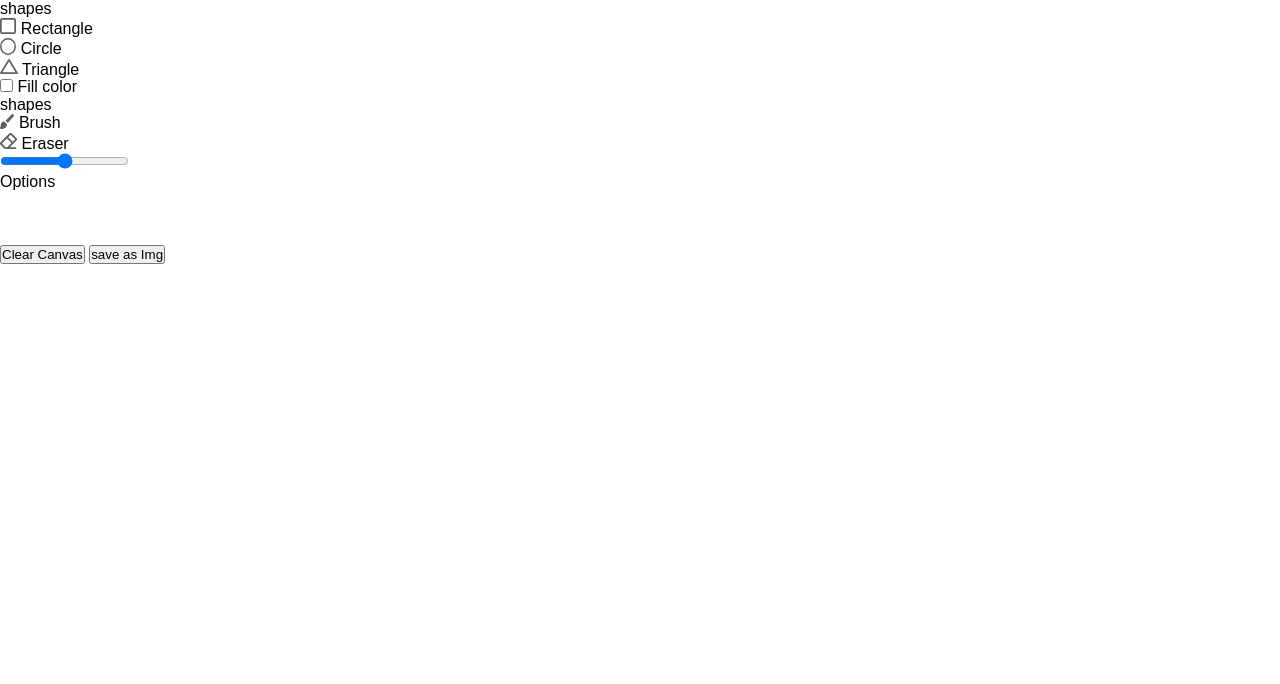
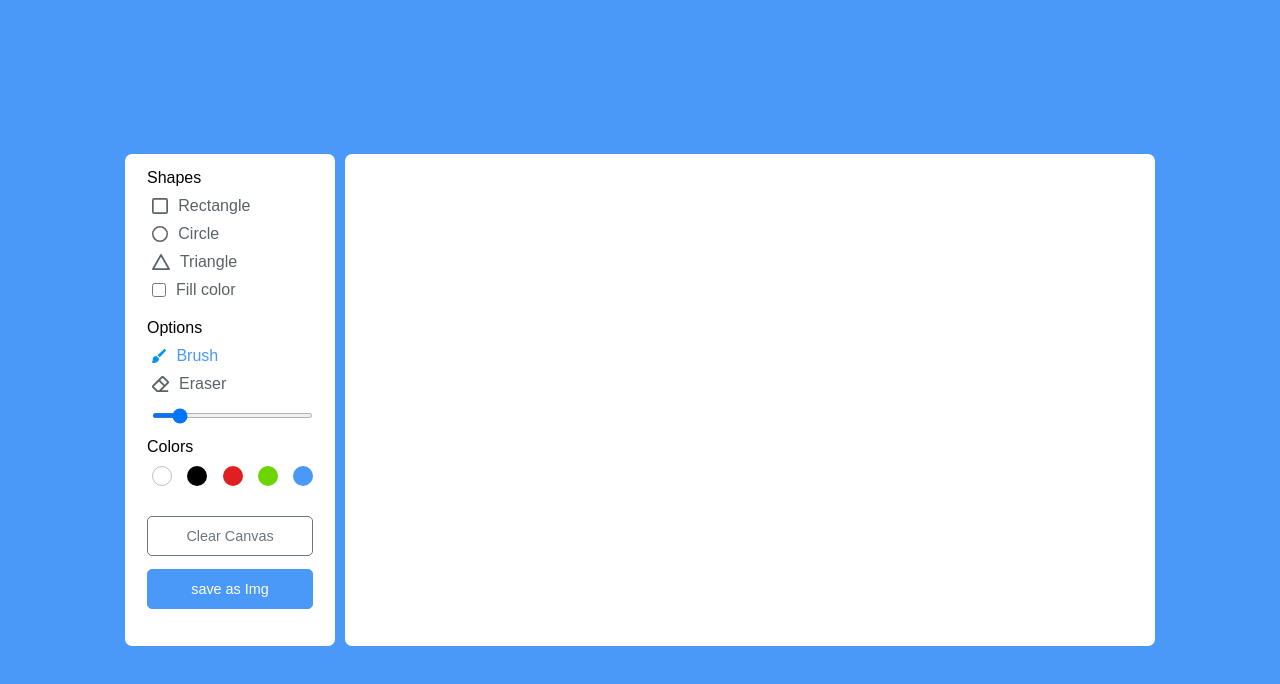
Before and after one commit to codewarnab/paint-web-app, a plain HTML site: page index.html in a window 1280 px wide. Drawn offline with Linux system fonts and the light colour scheme.

Commit message:
modified:   index.html 	new file:   script.js 	modified:   style.css

```diff
--- a/index.html
+++ b/index.html
@@ -6,71 +6,75 @@
     <meta name="viewport" content="width=device-width, initial-scale=1.0">
     <title>Pain App</title>
     <link rel="stylesheet" href="style.css">
+    <script src="script.js" defer></script>
 </head>
 
 <body >
     <!-- congtainer div -->
-    <div class="  container">
+    <div class="container">
         <!-- tools section -->
         <section class="tools-board">
             <div class="row ">
-                <label class="title"> shapes </label>
+
+                <label class="title" > Shapes </label>
                 <ul class="options">
-                    <li class="option">
-                        <img src="icons/rectangle.svg" alt="">
+                    <li class="option  tool" id="rectangle">
+                        <img src="icons/rectangle.svg" alt="" >
                         <span>Rectangle</span>
                     </li>
-                    <li class="option">
-                        <img src="icons/circle.svg" alt="">
+                    <li class="option tool" id="circle">
+                        <img src="icons/circle.svg" alt="" >
                         <span>Circle</span>
                     </li>
-                    <li class="option">
+                    <li class="option tool" id="triangle">
                         <img src="icons/triangle.svg" alt="">
                         <span>Triangle</span>
                     </li>
-                    <li class="option">
+                    <li class="option ">
                         <input type="checkbox" name="" id="fill-color">
                         <label for="fill-color">Fill color</label>
                     </li>
             </div>
             <div class="row">
-                <label class="title"> shapes </label>
+                <label class="title"> Options </label>
                 <ul class="options">
-                <li class="option">
+                <li class="option active tool" id="brush">
                     <img src="icons/brush.svg" alt="">
                     <span>Brush</span>
                 </li>
-                <li class="option">
+                <li class="option tool" id="eraser">
                     <img src="icons/eraser.svg" alt="">
                     <span>Eraser</span>
                 </li>
                 <li class="option">
-                    <input type="range" name="" id="size-slider">
+                    <input type="range" name="" id="size-slider" min="1" max="30" value="5">
                 </li>
                 </ul>
             </div>
-            <div class="row">
-                <label class="title"> Options </label>
+            <div class="row colors" >
+                <label class="title"> Colors </label>
                 <ul class="options">
                 <li class="option">
-
                 </li>
                 <li class="option">
-
                 </li>
                 <li class="option">
-
+                </li>
+                <li class="option">
+                </li>
+                <li class="option">
+                    <input type="color" id="color-picker" value="#4a98f7">
                 </li>
                 </ul>
             </div>
-            <div class="row">
+            <div class="row buttons">
                 <button class="clear-canvas">Clear Canvas</button>
                 <button class="save-img">save as Img</button>
             </div>
             <!-- drawing board section  -->
         </section >
         <section class="drawing-board ">
-
+            <canvas></canvas>
         </section>
     </div>
 </body>
--- /dev/null
+++ b/script.js
@@ -0,0 +1,97 @@
+const canvas = document.querySelector("canvas");
+ctx = canvas.getContext("2d");
+const toolsBtn = document.querySelectorAll(".tool");
+const fillColor  = document.querySelector("#fill-color");
+const sizeSlider = document.querySelector("#size-slider");
+//gloabl variables with default values
+let prevMouseX, prevMouseY;
+let isDrawing = false;
+brushwidth = 5 ;
+selectedTool = "brush";
+
+
+
+window.addEventListener("load",()=>{
+    //setting canvas width/height.. offsetwidth/height returns viewable  width/height of an element
+    canvas.width = canvas.offsetWidth ;
+    canvas.height = canvas.offsetHeight;
+});
+
+const startDraw = (e)=>{
+     isDrawing = true;
+     prevMouseX = e.offsetX;
+     prevMouseY = e.offsetY;
+     ctx.beginPath(); //creating a new path to draw
+     ctx.lineWidth = brushwidth;
+     snapshot = ctx.getImageData(0,0,canvas.width,canvas.height);
+     //copying the canvas  data and  passing as snapshot value
+    //  this avoid dragging the image
+
+}
+const drawRect = (e) =>{
+    if(!fillColor.checked){
+        return ctx.strokeRect(e.offsetX,e.offsetY,prevMouseX-e.offsetX , prevMouseY-e.offsetY) ;
+        // strokeRect(xcoordinate,ycoordinate,width,height)
+    }
+    ctx.fillRect(e.offsetX, e.offsetY, prevMouseX - e.offsetX, prevMouseY - e.offsetY)
+}
+
+const drawCircle = (e) => {
+    ctx.beginPath();
+    // getting radius of the circle according to the mouse pointer
+    let radius = Math.sqrt(Math.pow((prevMouseX - e.offsetX), 2) + Math.pow((prevMouseY - e.offsetY), 2));
+    ctx.arc(prevMouseX,prevMouseY,radius,0,2*Math.PI)
+    // ctx.arc(x, y, radius, startAngle, endAngle, anticlockwise);
+    if (!fillColor.checked) {
+        ctx.stroke()    ;
+    }else {
+        ctx.fill();
+    }
+
+}
+const drawTriangle = (e)=>{
+    ctx.beginPath();
+    ctx.moveTo(prevMouseX,prevMouseY);// moving triangle to the mouse pointer
+    ctx.lineTo(e.offsetX,e.offsetY);
+    ctx.lineTo(prevMouseX*2 - e.offsetX,e.offsetY);//creating bottom line of the traingle
+    ctx.closePath();// closing path of a triangle so third line draw automatically
+    fillColor.checked ? ctx.fill() : ctx.stroke();
+}
+
+const stopDraw = () =>{
+    isDrawing = false;
+}
+
+const drawing = (e) => {
+    if(!isDrawing) return ; // if isDrawing is true return from here
+    ctx.putImageData(snapshot,0,0); //adding copied canvas data on to the canvas
+    if(selectedTool==="brush"){
+        ctx.lineTo(e.offsetX,e.offsetY);
+       //  offsetX and offsetY returns x and y coordinate of the mouse pointer
+       ctx.stroke(); //drawing/filing line with color
+    } else if(selectedTool === "rectangle"){
+        drawRect(e);
+    } else if (selectedTool === "circle") {
+        drawCircle(e);
+    } else if (selectedTool === "triangle") {
+        drawTriangle(e);
+    }
+
+
+
+}
+toolsBtn.forEach(btn => {
+    btn.addEventListener("click",()=> {
+        //adding the click event  to all  option
+        //removing active class from the   previous  option  and adding on current clicked option
+        document.querySelector(".options .active").classList.remove("active");
+        btn.classList.add("active");
+        selectedTool=btn.id;
+        console.log(selectedTool);
+    })
+} );
+
+sizeSlider.addEventListener("change",()=> brushwidth = sizeSlider.value);
+canvas.addEventListener("mousedown",startDraw);
+canvas.addEventListener("mousemove",drawing);
+canvas.addEventListener("mouseup", stopDraw);
--- a/style.css
+++ b/style.css
@@ -1,6 +1,4 @@
-@tailwind base;
-@tailwind components;
-@tailwind utilities;
+
 
 *{
     padding: 0;
@@ -8,3 +6,147 @@
     font-family: 'poppins',sans-serif;
     box-sizing: border-box;
 }
+
+body {
+    display: flex;
+    align-items: center;
+    justify-content: center;
+    min-height: 100vh;
+    background: #4a98f7;
+}
+
+.container{
+    display: flex;
+    width: 100%;
+    gap: 10px;
+    padding: 10px;
+    max-width: 1050px;
+}
+.row .options {
+    list-style: none;
+    margin: 10px 0 0 5px ;
+}
+section{
+    background: #fff;
+    border-radius: 7px ;
+}
+
+.tools-board{
+    width: 210px;
+    padding: 15px 22px 0 ;
+}
+.tools-board .row {
+    margin-bottom: 20px;
+}
+.row .options .option {
+    display: flex;
+    align-items: center;
+    cursor: pointer;
+    margin-bottom: 10px;
+}
+.option:is(:hover,.active) img{
+    filter: invert(17%) sepia(90%)
+     saturate(3000%) brightness(100%)
+      contrast(100%) hue-rotate(900deg);
+}
+.option:is(:hover, .active) :where(span,label){
+    color: #4a98f7;
+}
+.option :where(span,label){
+    color: #5a6168;
+    cursor: pointer;
+    padding-left: 10px;
+}
+.drawing-board{
+    flex: 1;
+}
+
+.option #fill-color {
+    height: 14px;
+    width: 14px;
+    cursor: pointer;
+}
+
+.option #size-slider{
+    width: 100%;
+    height: 5px;
+    margin-top: 10px;
+
+}
+.colors .options{
+    display: flex;
+    margin-top: 10px;
+    justify-content: space-between;
+}
+
+.colors .option {
+    height: 20px;
+    width: 20px;
+    border-radius: 50%;
+    position: relative;
+}
+.colors .option:nth-child(1){
+    background: #fff;
+    border: 1px solid #bfbfbf;
+}
+.colors .option:nth-child(2){
+    background: #000;
+}
+.colors .option:nth-child(3){
+    background: #e02020;
+}
+.colors .option:nth-child(4){
+    background: #6dd400;
+}
+.colors .option:nth-child(5){
+    background: #4a98f7;
+}
+
+.colors .option.selected::before{
+    position: absolute;
+    content: "";
+    top: 50%;
+    left: 50%;
+    height: 12px;
+    width: 12px;
+    background: inherit;
+    border-radius: inherit;
+    border: 2px solid #fff;
+    transform: translate(-50%,-50%);
+
+}
+.colors .option:first-child.selected::before{
+    border-color: #ccc;
+}
+.option #color-picker{
+    opacity: 0;
+    cursor: pointer;
+}
+.buttons button{
+    width: 100%;
+    color: #fff;
+    border: none;
+    font-size: 0.9rem;
+    outline: none;
+    padding: 11px 0;
+    margin-bottom: 13px;
+    background: none;
+    border-radius: 5px;
+
+}
+.buttons .clear-canvas{
+    color: #6c757d;
+    border: 1px solid #6c757d;
+}
+.buttons .save-img{
+    background: #4a98f7;
+    border: 1px solid #4a98f7;
+}
+#fill-color:checked ~ label{
+    color: #4a98f7;
+}
+.drawing-board canvas {
+    width: 100%;
+    height: 100%;
+
+}
```
